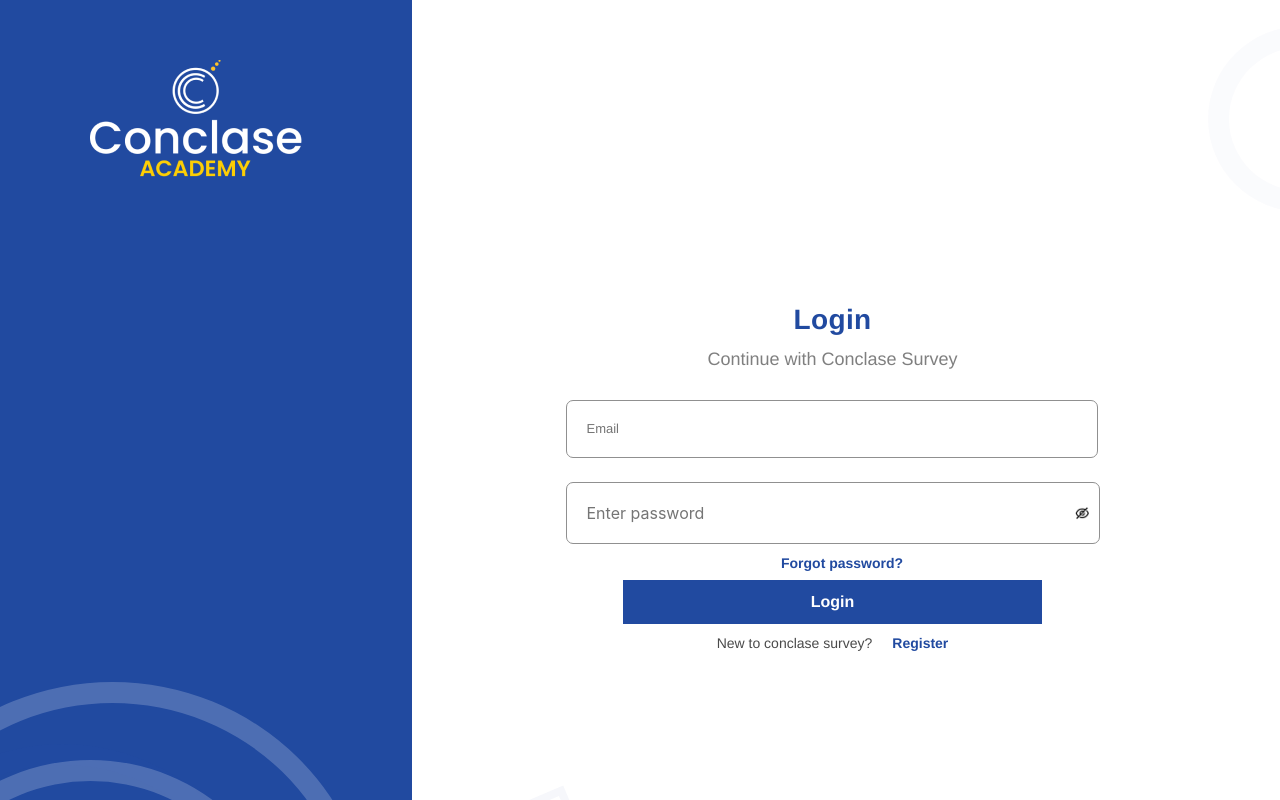
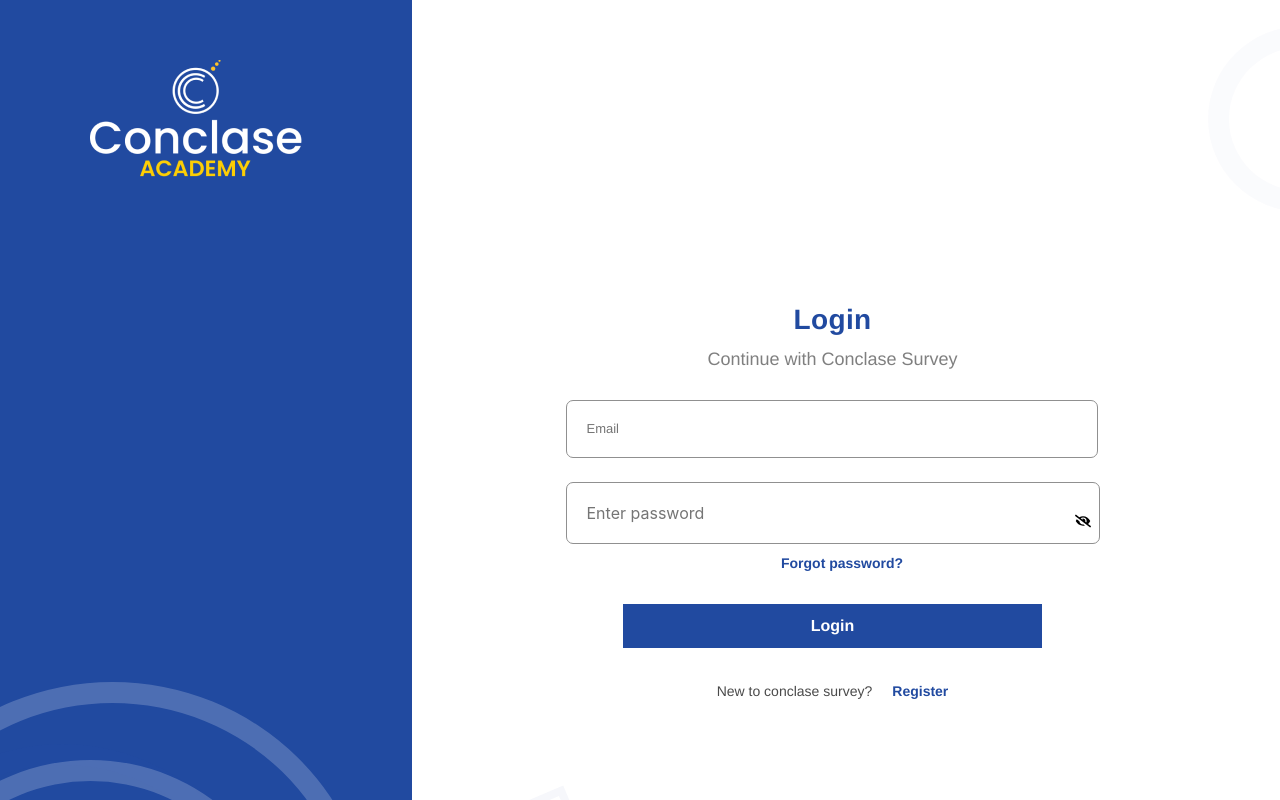
Before and after one commit to Daveohi/Conclase_survey, a React (Vite) app in the folder conclase_survey_app/: page /login in a window 1280 px wide. Shown: the top 800 px of the page. Built offline with nearby package versions, Linux system fonts and the light colour scheme; a small style sheet from the web is missing.

Commit message:
Add javaScript to login page

```diff
--- a/conclase_survey_app/src/Component/LoginForm.jsx
+++ b/conclase_survey_app/src/Component/LoginForm.jsx
@@ -1,12 +1,14 @@
 // import Logo from "../assets/Image/Coclase logo.png";
-import Eye from "../assets/Image/crossed-eye.png";
+// import Eye from "../assets/Image/crossed-eye.png";
 import { Link } from "react-router-dom";
 import { useState } from "react";
 import "../Styles/Login/Login.css";
+import { FaEye, FaEyeSlash } from "react-icons/fa";
 
 const LoginForm = ({value, hook}) => {
   const [email, setEmail] = useState("");
   const [password, setPassword] = useState("");
+  const [showPassword, setShowPassword] = useState(false);
   const [errorMessage, setErrorMessage] = useState("");
 
   const handleEmailChange = (e) => {
@@ -15,6 +17,10 @@
 
   const handlePasswordChange = (e) => {
     setPassword(e.target.value);
+  };
+
+  const togglePasswordVisibility = () => {
+    setShowPassword(!showPassword);
   };
 
   const handleLogin = () => {
@@ -49,11 +55,17 @@
           <input
             className="confirm-password-2"
             placeholder="Enter password"
-            type="password"
+            type={showPassword ? "text" : "password"}
             value={password}
             onChange={handlePasswordChange}
           />
-          <img className="img" alt="Frame" src={Eye} />
+          <button
+            className="toggle"
+            type="button"
+            onClick={togglePasswordVisibility}
+          >
+            {showPassword ? <FaEye /> : <FaEyeSlash />}
+          </button>
         </div>
       </div>
       {errorMessage && (
@@ -65,13 +77,14 @@
         <Link className="div-wrapper-2" to="/Reset">
           <div className="text-wrapper-6">Forgot password?</div>
         </Link>
+        <br />
       </div>
       <div className="create-my-account">
-        <Link className="creat-my-account" to="/dashboardd">
+        <div className="creat-my-account" to="/dashboardd">
           <button className="creat-my-account-2" onClick={handleLogin}>
             Login
           </button>
-        </Link>
+        </div>
       </div>
     </div>
   );
--- a/conclase_survey_app/src/Pages/Login.jsx
+++ b/conclase_survey_app/src/Pages/Login.jsx
@@ -24,6 +24,7 @@
             </div>
           <br />
           <LoginForm value={email} hook={setEmail} />
+          <br />
             {/* <div className="emaiil">
               <input className="email" placeholder="Email" type="email" />
             </div>
```
Also changed, not shown: 1 other file (tests, documents, lock files or other folders).
